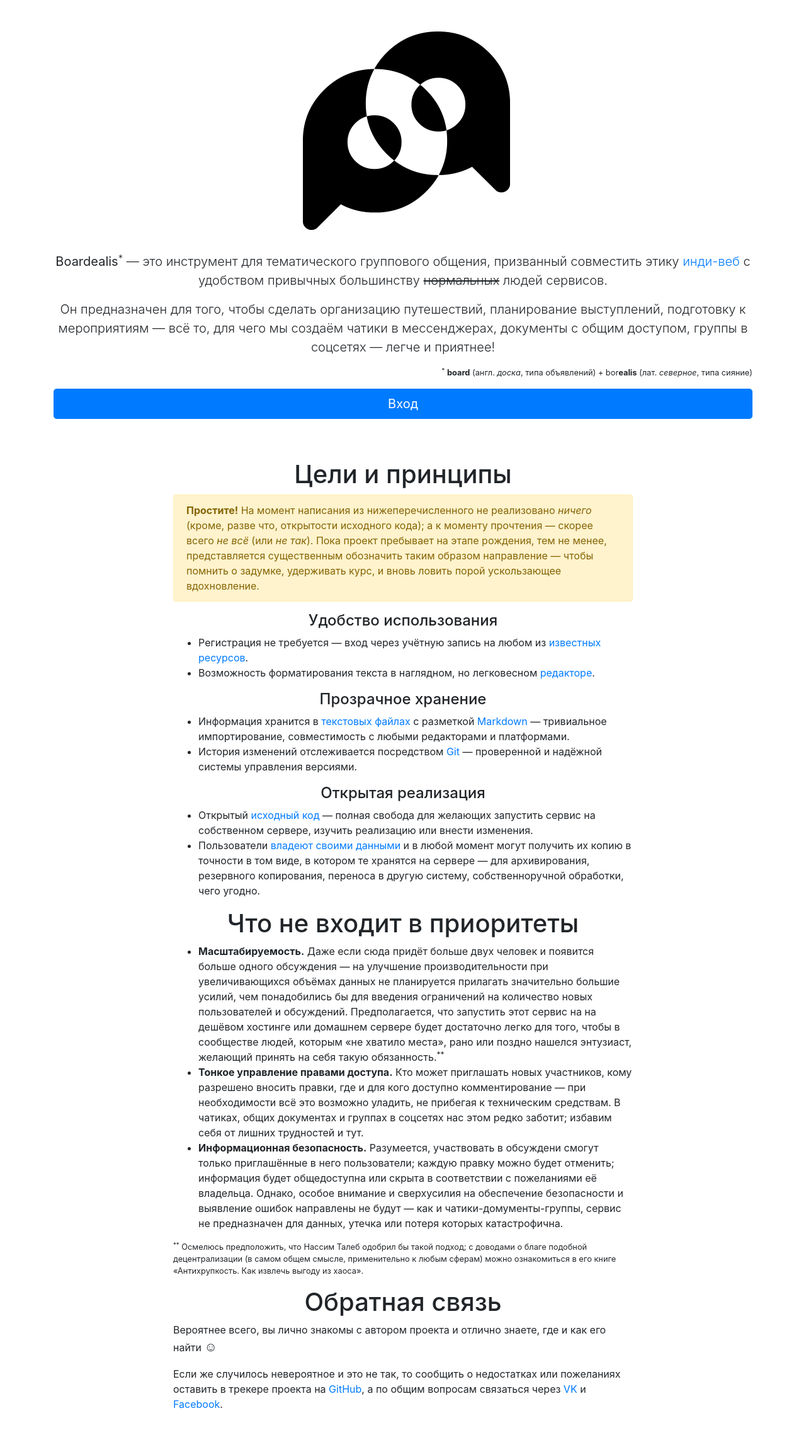
After one commit to ezag/boardealis, a Python web app: template boardealis/templates/home.mako in a window 1280 px wide. The commit adds this page. Shown: the whole page at 63% size. Run offline with Mako, Linux system fonts and the light colour scheme; the template is opened without the code that fills it, so the values that code supplies are empty; some libraries are stand-ins or nearby versions.

Commit message:
Add homepage

```diff
--- /dev/null
+++ b/boardealis/templates/home.mako
@@ -0,0 +1,109 @@
+<%inherit file="layout.mako"/>
+<div class="text-center">
+<img class="logo img-responsive" src="${request.static_url('boardealis:static/logo14.png') }" alt="Boardealis"></img>
+<p class="lead">
+<strong>Boardealis</strong><sup>*</sup> &mdash; это инструмент для тематического группового общения,
+призванный совместить этику <a href="https://indieweb.org/">инди-веб</a> с удобством привычных
+большинству <del>нормальных</del> людей сервисов.
+</p>
+<p class="lead">
+Он предназначен для того, чтобы сделать организацию путешествий, планирование выступлений,
+подготовку к мероприятиям &mdash; всё то, для чего мы создаём чатики в мессенджерах, документы с
+общим доступом, группы в соцсетях &mdash; легче и приятнее!
+</p>
+<p class="small text-right">
+<sup>*</sup> <strong>board</strong> (англ. <em>доска</em>, типа объявлений) +
+bor<strong>ealis</strong> (лат. <em>северное</em>, типа сияние)
+<p>
+<a role="button" class="btn btn-lg btn-primary btn-block" href="#">Вход</a>
+</div>
+
+<div class="row">
+<div class="col-sm-8 mx-sm-auto my-sm-5">
+<h1 class="text-center">Цели и принципы</h1>
+
+<p class="alert alert-warning">
+<strong>Простите!</strong> На момент написания из нижеперечисленного не реализовано <em>ничего</em>
+(кроме, разве что, открытости исходного кода); а к моменту прочтения &mdash; скорее всего <em>не
+всё</em> (или <em>не так</em>). Пока проект пребывает на этапе рождения, тем не менее,
+представляется существенным обозначить таким образом направление &mdash; чтобы помнить о задумке,
+удерживать курс, и вновь ловить порой ускользающее вдохновление.
+</p>
+
+<h4 class="text-center">Удобство использования</h4>
+<ul>
+<li>Регистрация не требуется &mdash; вход через учётную запись на любом из
+<a href="https://indieweb.org/silo">известных ресурсов<a>.</li>
+<li>Возможность форматирования текста в наглядном, но легковесном
+<a href="https://simplemde.com/">редакторе</a>.</li>
+</ul>
+<h4 class="text-center">Прозрачное хранение</h4>
+<ul>
+<li>
+Информация хранится в <a href="https://indieweb.org/file-storage">текстовых файлах<a> с разметкой
+<a href="https://daringfireball.net/projects/markdown/">Markdown</a> &mdash; тривиальное
+импортирование, совместимость с любыми редакторами и платформами.
+</li>
+<li>
+История изменений отслеживается посредством <a href="https://git-scm.com/">Git</a> &mdash;
+проверенной и надёжной системы управления версиями.
+</li>
+</ul>
+<h4 class="text-center">Открытая реализация</h4>
+<ul>
+<li>
+Открытый <a href="https://github.com/ezag/boardealis">исходный код</a> &mdash; полная свобода для
+желающих запустить сервис на собственном сервере, изучить реализацию или внести изменения.
+</li>
+<li>
+Пользователи <a href="https://indieweb.org/own_your_data">владеют своими данными</a> и в любой
+момент могут получить их копию в точности в том виде, в котором те хранятся на сервере &mdash; для
+архивирования, резервного копирования, переноса в другую систему, собственноручной обработки, чего
+угодно.
+</li>
+</ul>
+<h1 class="text-center">Что не входит в приоритеты</h1>
+
+<ul>
+<li>
+<strong>Масштабируемость.</strong> Даже если сюда придёт больше двух человек и появится больше
+одного обсуждения &mdash; на улучшение производительности при увеличивающихся объёмах данных не
+планируется прилагать значительно большие усилий, чем понадобились бы для введения ограничений на
+количество новых пользователей и обсуждений. Предполагается, что запустить этот сервис на на дешёвом
+хостинге или домашнем сервере будет достаточно легко для того, чтобы в сообществе людей, которым
+&laquo;не хватило места&raquo;, рано или поздно нашелся энтузиаст, желающий принять на себя такую
+обязанность.<sup>**</sup>
+</li>
+<li>
+<strong>Тонкое управление правами доступа.</strong> Кто может приглашать новых участников, кому
+разрешено вносить правки, где и для кого доступно комментирование &mdash; при необходимости всё это
+возможно уладить, не прибегая к техническим средствам. В чатиках, общих документах и группах в
+соцсетях нас этом редко заботит; избавим себя от лишних трудностей и тут.
+</li>
+<li>
+<strong>Информационная безопасность.</strong> Разумеется, участвовать в обсуждени смогут только
+приглашённые в него пользователи; каждую правку можно будет отменить; информация будет общедоступна
+или скрыта в соответствии с пожеланиями её владельца. Однако, особое внимание и сверхусилия на
+обеспечение безопасности и выявление ошибок направлены не будут &mdash; как и
+чатики-домументы-группы, сервис не предназначен для данных, утечка или потеря которых катастрофична.
+</li>
+</ul>
+
+<p class="small">
+<sup>**</sup> Осмелюсь предположить, что Нассим Талеб одобрил бы такой подход; с доводами о благе
+подобной децентрализации (в самом общем смысле, применительно к любым сферам) можно ознакомиться в
+его книге &laquo;Антихрупкость. Как извлечь выгоду из хаоса&raquo;.
+<p>
+
+<h1 class="text-center">Обратная связь</h1>
+<p>
+Вероятнее всего, вы лично знакомы с автором проекта и отлично знаете, где и как его
+найти&nbsp;<span class="lead">&#9786;</span></p>
+<p>
+Если же случилось невероятное и это не так, то сообщить о недостатках или пожеланиях оставить в
+трекере проекта на <a href="https://github.com/ezag/boardealis/issues">GitHub</a>, а по общим
+вопросам связаться через <a href="https://vk.com/e.zagorodniy">VK</a> и
+<a href="https://www.facebook.com/e4zag">Facebook</a>.
+</p>
+</div>
+</div>
--- a/boardealis/templates/layout.mako
+++ b/boardealis/templates/layout.mako
@@ -1,62 +1,20 @@
-<!DOCTYPE html>
-<html lang="${request.locale_name}">
+<!doctype html>
+<html class="no-js" lang="">
   <head>
     <meta charset="utf-8">
-    <meta http-equiv="X-UA-Compatible" content="IE=edge">
-    <meta name="viewport" content="width=device-width, initial-scale=1.0">
-    <meta name="description" content="pyramid web application">
-    <meta name="author" content="Pylons Project">
-    <link rel="shortcut icon" href="${request.static_url('boardealis:static/pyramid-16x16.png')}">
-
-    <title>Cookiecutter Starter project for the Pyramid Web Framework</title>
-
-    <!-- Bootstrap core CSS -->
-    <link href="//oss.maxcdn.com/libs/twitter-bootstrap/3.0.3/css/bootstrap.min.css" rel="stylesheet">
-
-    <!-- Custom styles for this scaffold -->
-    <link href="${request.static_url('boardealis:static/theme.css')}" rel="stylesheet">
-
-    <!-- HTML5 shim and Respond.js IE8 support of HTML5 elements and media queries -->
-    <!--[if lt IE 9]>
-      <script src="//oss.maxcdn.com/libs/html5shiv/3.7.0/html5shiv.js" integrity="sha384-0s5Pv64cNZJieYFkXYOTId2HMA2Lfb6q2nAcx2n0RTLUnCAoTTsS0nKEO27XyKcY" crossorigin="anonymous"></script>
-      <script src="//oss.maxcdn.com/libs/respond.js/1.3.0/respond.min.js" integrity="sha384-f1r2UzjsxZ9T4V1f2zBO/evUqSEOpeaUUZcMTz1Up63bl4ruYnFYeM+BxI4NhyI0" crossorigin="anonymous"></script>
-    <![endif]-->
+    <meta http-equiv="x-ua-compatible" content="ie=edge">
+    <title>Добро пожаловать &middot; Boardealis</title>
+    <meta name="viewport" content="width=device-width, initial-scale=1, shrink-to-fit=no">
+    <link rel="shortcut icon" href="${request.static_url('boardealis:static/logo14-16x16.png')}">
+    <link rel="stylesheet" href="https://maxcdn.bootstrapcdn.com/bootstrap/4.0.0-beta.2/css/bootstrap.min.css" integrity="sha384-PsH8R72JQ3SOdhVi3uxftmaW6Vc51MKb0q5P2rRUpPvrszuE4W1povHYgTpBfshb" crossorigin="anonymous">
+    <link rel="stylesheet" href="${request.static_url('boardealis:static/main.css')}">
   </head>
-
   <body>
-
-    <div class="starter-template">
-      <div class="container">
-        <div class="row">
-          <div class="col-md-2">
-            <img class="logo img-responsive" src="${request.static_url('boardealis:static/pyramid.png') }" alt="pyramid web framework">
-          </div>
-          <div class="col-md-10">
-            ${ next.body() }
-          </div>
-        </div>
-        <div class="row">
-          <div class="links">
-            <ul>
-              <li><i class="glyphicon glyphicon-cog icon-muted"></i><a href="https://github.com/Pylons/pyramid">Github Project</a></li>
-              <li><i class="glyphicon glyphicon-globe icon-muted"></i><a href="https://webchat.freenode.net/?channels=pyramid">IRC Channel</a></li>
-              <li><i class="glyphicon glyphicon-home icon-muted"></i><a href="https://pylonsproject.org">Pylons Project</a></li>
-            </ul>
-          </div>
-        </div>
-        <div class="row">
-          <div class="copyright">
-            Copyright &copy; Pylons Project
-          </div>
-        </div>
-      </div>
+    <div class="container">
+      ${next.body()}
     </div>
-
-
-    <!-- Bootstrap core JavaScript
-    ================================================== -->
-    <!-- Placed at the end of the document so the pages load faster -->
-    <script src="//oss.maxcdn.com/libs/jquery/1.10.2/jquery.min.js" integrity="sha384-aBL3Lzi6c9LNDGvpHkZrrm3ZVsIwohDD7CDozL0pk8FwCrfmV7H9w8j3L7ikEv6h" crossorigin="anonymous"></script>
-    <script src="//oss.maxcdn.com/libs/twitter-bootstrap/3.0.3/js/bootstrap.min.js" integrity="sha384-s1ITto93iSMDxlp/79qhWHi+LsIi9Gx6yL+cOKDuymvihkfol83TYbLbOw+W/wv4" crossorigin="anonymous"></script>
+    <script src="https://code.jquery.com/jquery-3.2.1.slim.min.js" integrity="sha384-KJ3o2DKtIkvYIK3UENzmM7KCkRr/rE9/Qpg6aAZGJwFDMVNA/GpGFF93hXpG5KkN" crossorigin="anonymous"></script>
+    <script src="https://cdnjs.cloudflare.com/ajax/libs/popper.js/1.12.3/umd/popper.min.js" integrity="sha384-vFJXuSJphROIrBnz7yo7oB41mKfc8JzQZiCq4NCceLEaO4IHwicKwpJf9c9IpFgh" crossorigin="anonymous"></script>
+    <script src="https://maxcdn.bootstrapcdn.com/bootstrap/4.0.0-beta.2/js/bootstrap.min.js" integrity="sha384-alpBpkh1PFOepccYVYDB4do5UnbKysX5WZXm3XxPqe5iKTfUKjNkCk9SaVuEZflJ" crossorigin="anonymous"></script>
   </body>
 </html>
--- a/boardealis/templates/mytemplate.mako
+++ /dev/null
@@ -1,5 +0,0 @@
-<%inherit file="layout.mako"/>
-<div class="content">
-  <h1><span class="font-semi-bold">Pyramid</span> <span class="smaller">Starter project</span></h1>
-  <p class="lead">Welcome to <span class="font-normal">boardealis</span>, a&nbsp;Pyramid application generated&nbsp;by<br><span class="font-normal">Cookiecutter</span>.</p>
-</div>
--- a/boardealis/views.py
+++ b/boardealis/views.py
@@ -1,6 +1,6 @@
 from pyramid.view import view_config
 
 
-@view_config(route_name='home', renderer='templates/mytemplate.mako')
-def my_view(request):  # pylint:disable=unused-argument
-    return {'project': 'boardealis'}
+@view_config(route_name='home', renderer='templates/home.mako')
+def home(request):  # pylint:disable=unused-argument
+    return {}
```
Also changed, not shown: boardealis/static/theme.css (deleted, +0 -154 lines), boardealis/static/logo14-16x16.png (added), boardealis/static/logo14.png (added), boardealis/static/main.css (added), boardealis/static/pyramid-16x16.png (deleted), boardealis/static/pyramid.png (deleted).
